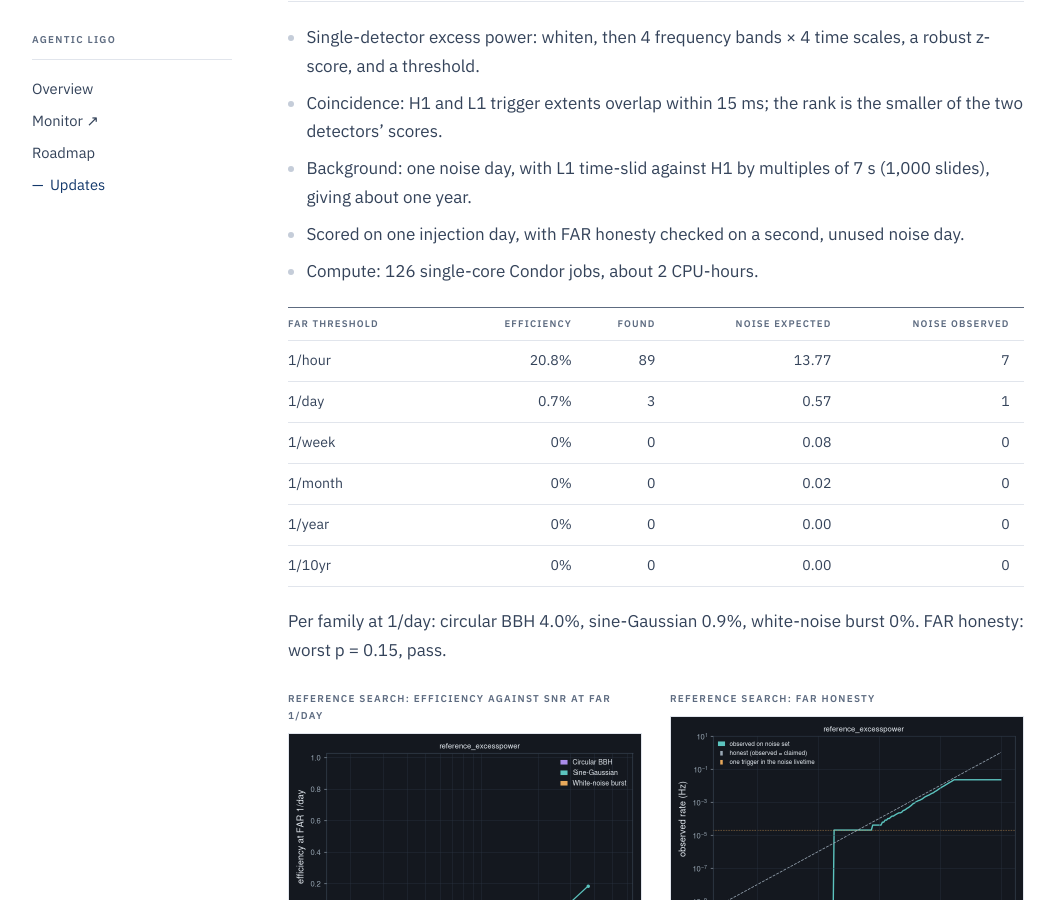
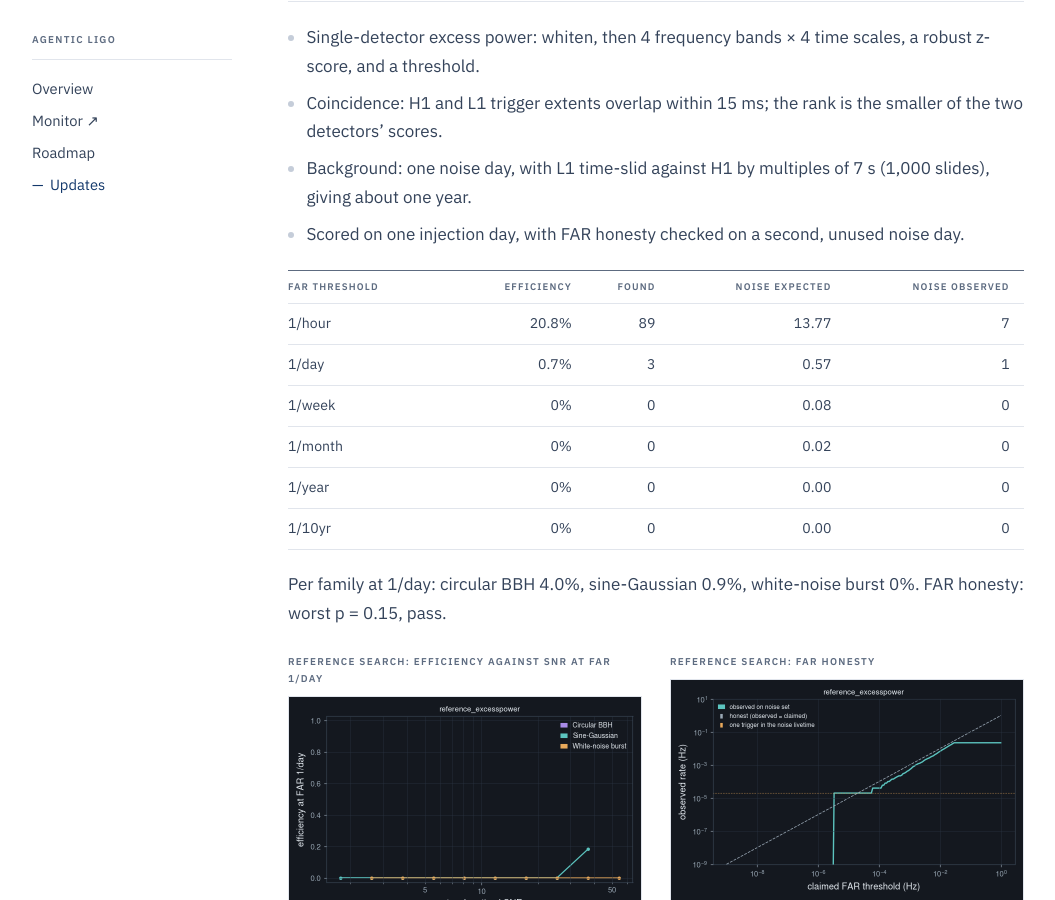
Before and after one commit to kyoon-mit/kyoon-mit.github.io, a Jekyll site: the page built from docs/_ligo_updates/2026-11-27-toy-searches.md, in a window 1280 px wide and 900 px high, scrolled down 3107 px. Shown: the whole window, without its empty margins (104-1159 px from the left). Built offline with Jekyll 4.4.1, drawn with Linux system fonts in a browser that asks for light colours.

Commit message:
Agentic LIGO: drop the compute bullet from the 27 November update
A cluster detail; removed at the CIT session's request.

Co-Authored-By: Claude Opus 5.5 <noreply@anthropic.com>

```diff
--- a/docs/_ligo_updates/2026-11-27-toy-searches.md
+++ b/docs/_ligo_updates/2026-11-27-toy-searches.md
@@ -84,7 +84,6 @@ All five behave as designed. The oracle shows why the faint-signal check matters
 - Coincidence: H1 and L1 trigger extents overlap within 15 ms; the rank is the smaller of the two detectors' scores.
 - Background: one noise day, with L1 time-slid against H1 by multiples of 7 s (1,000 slides), giving about one year.
 - Scored on one injection day, with FAR honesty checked on a second, unused noise day.
-- Compute: 126 single-core Condor jobs, about 2 CPU-hours.
 
 <div class="table-scroll" markdown="1">
 
```
